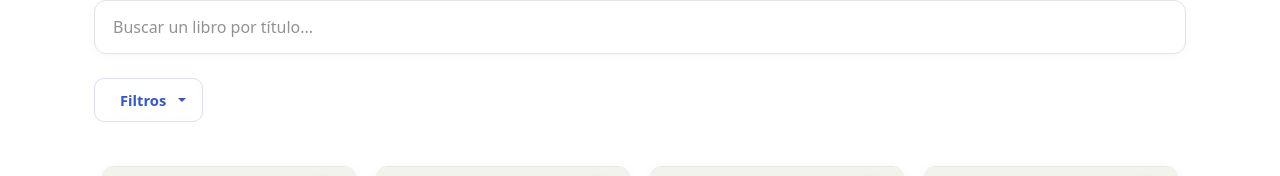
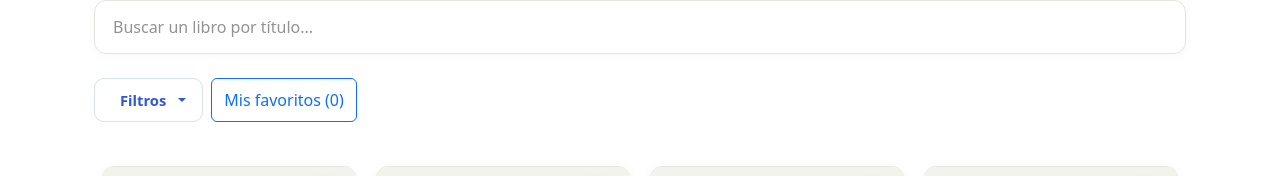
Before and after one commit to Pawlil/tp1-frontend, a React (Vite) app: page /productos in a window 1280 px wide. Shown: the part 169-345 px from the top of the page. Built offline with nearby package versions, Linux system fonts and the light colour scheme; grey boxes are pictures that could not be loaded.

Commit message:
agregué solapa 'mis favoritos' en el catálogo de productos

```diff
--- a/src/pages/Products.jsx
+++ b/src/pages/Products.jsx
@@ -4,6 +4,7 @@ import { useState } from "react";
 import Dropdown from "react-bootstrap/Dropdown";
 import Button from "react-bootstrap/Button";
 import "./Products.css";
+import { useFavorites } from "../context/FavoritesContext";
 
 function Products() {
   const [busqueda, setBusqueda] = useState("");
@@ -11,6 +12,9 @@ function Products() {
   const [ordenPrecio, setOrdenPrecio] = useState("");
   const [mostrarCategorias, setMostrarCategorias] = useState(false);
   const [mostrarOrden, setMostrarOrden] = useState(false);
+  const [soloFavoritos, setSoloFavoritos] = useState(false);
+  const { favoritos } = useFavorites();
+
 
   let librosFiltrados = books.filter((book) =>
     book.title.toLowerCase().includes(busqueda.toLowerCase())
@@ -21,6 +25,11 @@ function Products() {
       (book) => book.category === categoria
     );
   }
+
+  if (soloFavoritos) {
+      librosFiltrados = librosFiltrados.filter((book) => favoritos.includes(book.id));
+    }
+
 
   if (ordenPrecio === "menor") {
     librosFiltrados.sort((a, b) => a.price - b.price);
@@ -49,7 +58,7 @@ function Products() {
           value={busqueda}
           onChange={(e) => setBusqueda(e.target.value)}
         />
-        <div className="mt-4 mb-4">
+        <div className="mt-4 mb-4 d-flex gap-2 flex-wrap">
           <Dropdown>
             <Dropdown.Toggle
               id="dropdown-filtros"
@@ -70,8 +79,7 @@ function Products() {
 
                 <button
                   type="button"
-                  className={`selector-categoria ${
-                    mostrarCategorias ? "abierto" : ""
+                  className={`selector-categoria ${mostrarCategorias ? "abierto" : ""
                     }`}
                   aria-expanded={mostrarCategorias}
                   onClick={() => {
@@ -81,8 +89,7 @@ function Products() {
                 >
                   <span>{categoria || "Todas las categorías"}</span>
                   <i
-                    className={`bi ${
-                      mostrarCategorias
+                    className={`bi ${mostrarCategorias
                       ? "bi-chevron-up"
                       : "bi-chevron-down"
                       }`}
@@ -94,8 +101,7 @@ function Products() {
                   <div className="opciones-categorias">
                     <button
                       type="button"
-                      className={`opcion-categoria ${
-                        categoria === "" ? "seleccionada" : ""
+                      className={`opcion-categoria ${categoria === "" ? "seleccionada" : ""
                         }`}
                       onClick={() => {
                         setCategoria("");
@@ -109,8 +115,7 @@ function Products() {
                       <button
                         type="button"
                         key={cat}
-                        className={`opcion-categoria ${
-                          categoria === cat ? "seleccionada" : ""
+                        className={`opcion-categoria ${categoria === cat ? "seleccionada" : ""
                           }`}
                         onClick={() => {
                           setCategoria(cat);
@@ -129,8 +134,7 @@ function Products() {
 
                 <button
                   type="button"
-                  className={`selector-categoria ${
-                    mostrarOrden ? "abierto" : ""
+                  className={`selector-categoria ${mostrarOrden ? "abierto" : ""
                     }`}
                   aria-expanded={mostrarOrden}
                   onClick={() => {
@@ -146,8 +150,7 @@ function Products() {
                         : "Orden original"}
                   </span>
                   <i
-                    className={`bi ${
-                      mostrarOrden
+                    className={`bi ${mostrarOrden
                       ? "bi-chevron-up"
                       : "bi-chevron-down"
                       }`}
@@ -165,8 +168,7 @@ function Products() {
                       <button
                         type="button"
                         key={opcion.valor || "original"}
-                        className={`opcion-categoria ${
-                          ordenPrecio === opcion.valor
+                        className={`opcion-categoria ${ordenPrecio === opcion.valor
                           ? "seleccionada"
                           : ""
                           }`}
@@ -191,8 +193,23 @@ function Products() {
               </Button>
             </Dropdown.Menu>
           </Dropdown>
+          <Button
+            variant={soloFavoritos ? "primary" : "outline-primary"}
+            onClick={() => setSoloFavoritos(!soloFavoritos)}
+          >
+            {soloFavoritos ? "Ver todos" : `Mis favoritos (${favoritos.length})`}
+          </Button>
+
         </div>
       </div>
+
+      {librosFiltrados.length === 0 && (
+        <p className="text-center text-muted">
+          {soloFavoritos ? "Todavía no marcaste ningún favorito." : "No se encontraron libros."}
+        </p>
+      )}
+
+
 
       <section className="catalogo">
         {librosFiltrados.map((book) => (
```
Lines whose indentation alone changed are shown as unchanged.
